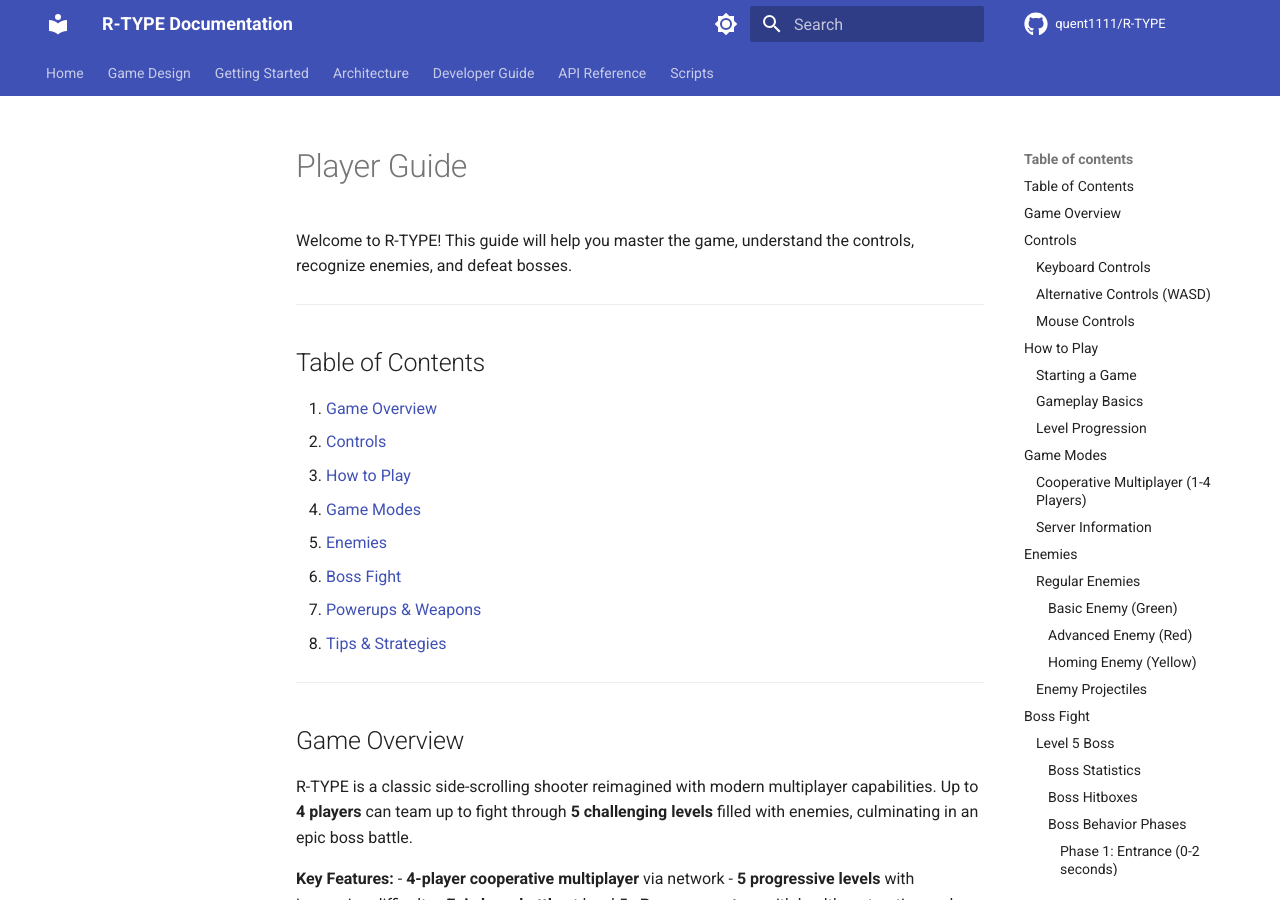
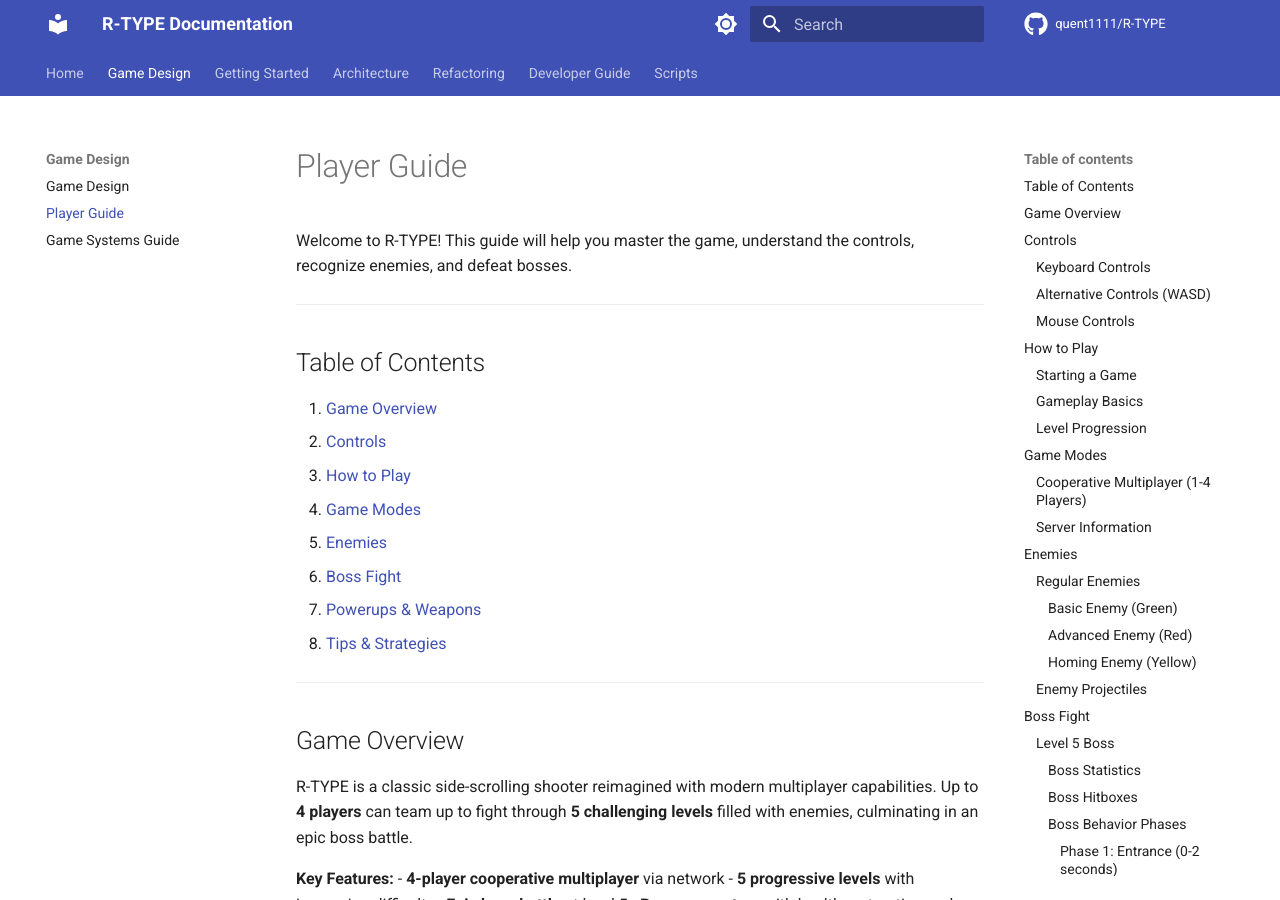
Before and after one commit to quent1111/R-TYPE, an MkDocs documentation site: the page built from docs/game-design/player-guide.md, in a window 1280 px wide and 900 px high. Built offline with MkDocs 1.6.1 and Material for MkDocs 9.7.7, drawn with Linux system fonts in a browser that asks for light colours; comment, search, counter and statistics services are not loaded; the version menu is left out.

Commit message:
feat(docs): update navigation structure in documentation

```diff
--- a/mkdocs.yml
+++ b/mkdocs.yml
@@ -64,7 +64,10 @@
 # Navigation structure
 nav:
   - Home: index.md
-  - Game Design: game-design/game-design.md
+  - Game Design:
+      - Game Design: game-design/game-design.md
+      - Player Guide: game-design/player-guide.md
+      - Game Systems Guide: game-design/game-systems.md
   - Getting Started:
       - Installation: getting-started/installation.md
       - Quick Start: getting-started/quickstart.md
@@ -74,16 +77,15 @@
       - ECS System: architecture/ecs.md
       - Network: architecture/network.md
       - Game Engine: architecture/engine.md
+  - Refactoring:
+      - Client Refactoring: REFACTOR_CLIENT.md
+      - Server Refactoring: REFACTOR_SERVER.md
   - Developer Guide:
       - Contributing: developer-guide/contributing.md
       - Code Style: developer-guide/code-style.md
       - Git Workflow: developer-guide/git-workflow.md
       - Testing: developer-guide/testing.md
       - Technical Choices: developer-guide/technical-choices.md
-  - API Reference:
-      - Client API: api/client.md
-      - Server API: api/server.md
-      - Engine API: api/engine.md
   - Scripts: scripts/index.md
 
 # Extra configuration
```
